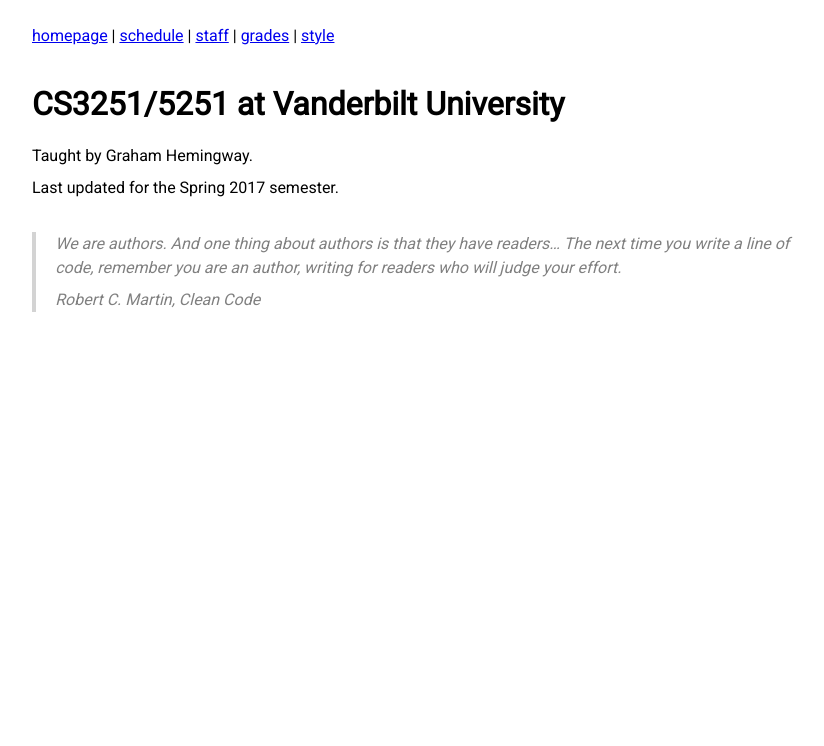
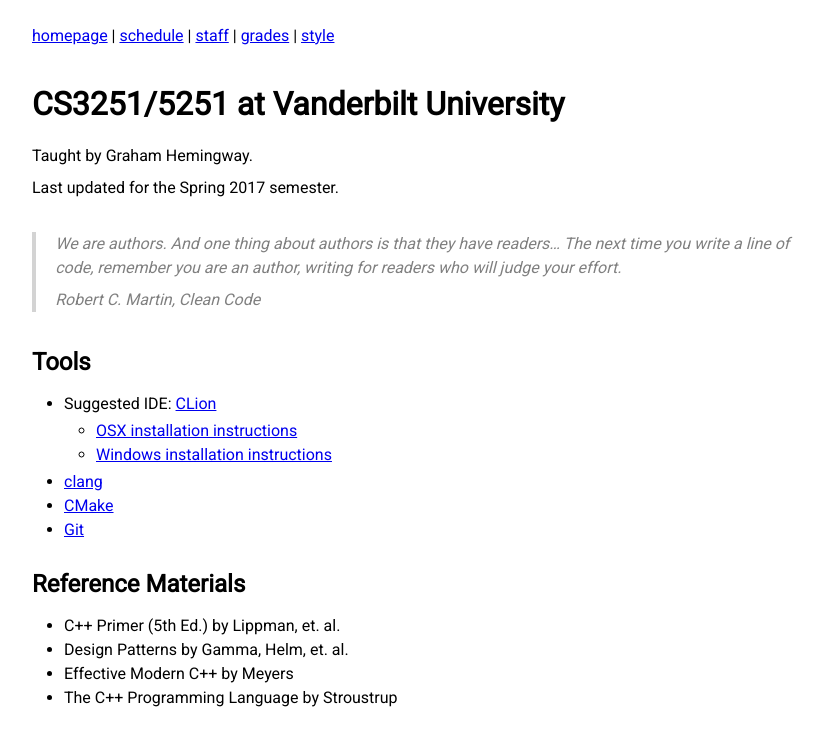
Before and after one commit to gbvandy/vuse-cs3251.github.io, a Jekyll site: the page built from index.md, in a window 1280 px wide. Shown: the top 746 px of the page, without its empty margins (224-1048 px from the left). Built offline with Jekyll 4.4.1, drawn with Linux system fonts in a browser that asks for light colours.

Commit message:
add details about tools and reference materials to homepage

```diff
--- a/index.md
+++ b/index.md
@@ -13,3 +13,17 @@ Last updated for the Spring 2017 semester.
 > We are authors. And one thing about authors is that they have readers... The next time you write a line of code, remember you are an author, writing for readers who will judge your effort.
 >
 > <cite>Robert C. Martin, Clean Code</cite>
+
+## Tools
+* Suggested IDE: [CLion](https://www.jetbrains.com/clion/)
+  * [OSX installation instructions]({{ "/downloads/osx-clion-installation-instructions.pdf" | relative_url }})
+  * [Windows installation instructions]({{ "/downloads/windows-clion-installation-instructions.pdf" | relative_url }})
+* [clang](http://clang.llvm.org)
+* [CMake](https://cmake.org/documentation/)
+* [Git](https://git-scm.com)
+
+## Reference Materials
+*  C++ Primer (5th Ed.) by Lippman, et. al.
+*  Design Patterns by Gamma, Helm, et. al.
+*  Effective Modern C++ by Meyers
+*  The C++ Programming Language by Stroustrup
```
